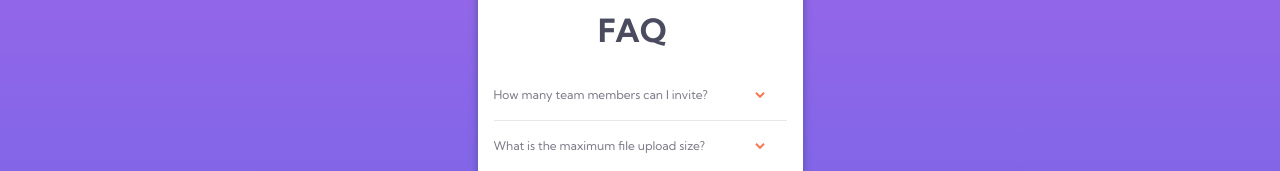
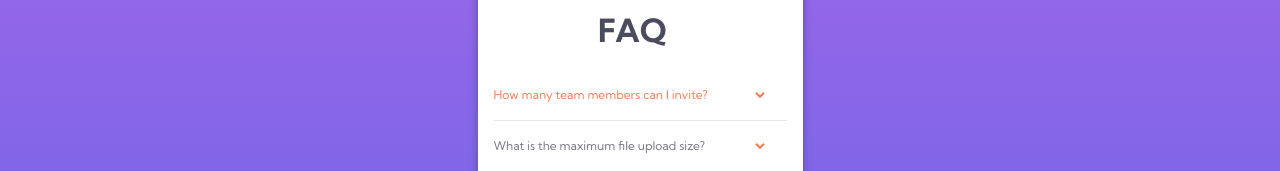
Before and after one commit to sclingan/faq-accordion, a React (Vite) app: page / in a window 1280 px wide. In both pictures the pointer is over the element "How many team members can I invite?". Shown: the part 306-477 px from the top of the page. Built offline with nearby package versions, Linux system fonts and the light colour scheme.

Commit message:
Adding active-states

```diff
--- a/src/App.css
+++ b/src/App.css
@@ -120,6 +120,11 @@ h1 {
   text-align: left;
 }
 
+.div__card_question:hover {
+  color: var(--primary-soft-red);
+  cursor: pointer;
+}
+
 .btn__accordion {
   grid-column-start: 2;
   grid-column-end: 2;
```
